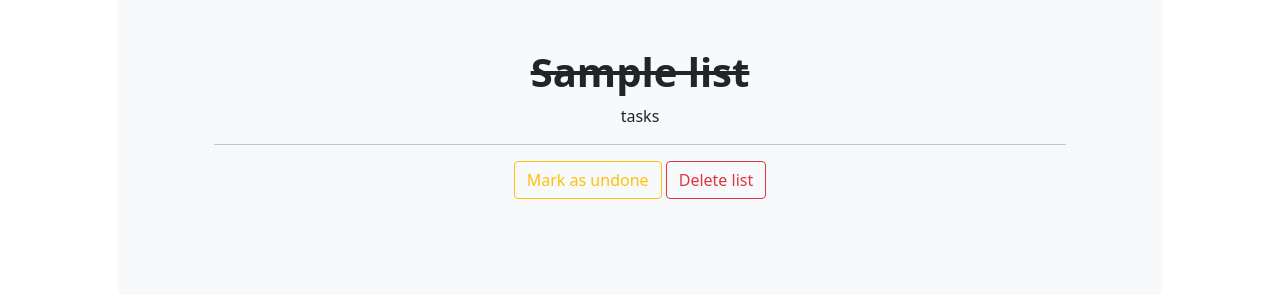
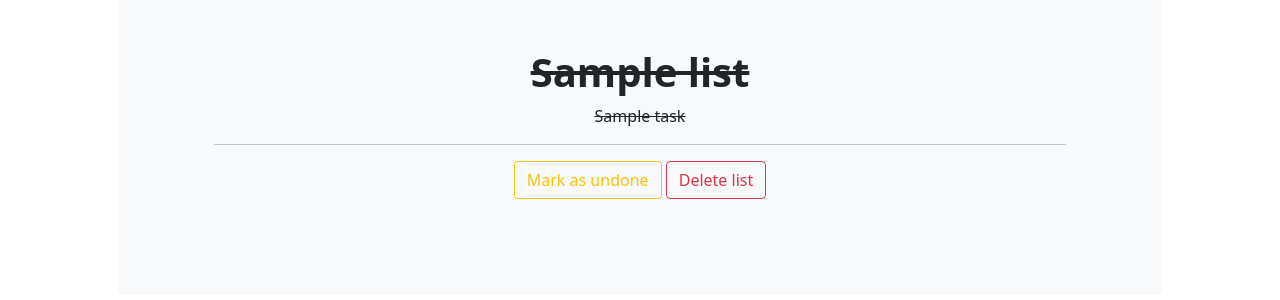
Before and after one commit to Seamse/ci-project-four, a Django app: page /edit/1 in a window 1280 px wide. Shown: the part 152-452 px from the top of the page. Run offline with Django 4.2, Linux system fonts and the light colour scheme; tables that the repository leaves empty hold one stand-in row (values such as "Sample post"); some libraries are stand-ins or nearby versions.

Commit message:
Add task delete functionality

```diff
--- a/doings/urls.py
+++ b/doings/urls.py
@@ -26,4 +26,5 @@ urlpatterns = [
     path('list_status/<list_id>', views.list_status, name='list_status'),
     path('delete_list/<list_id>', views.delete_list, name='delete_list'),
     path('add_task', views.add_task, name='add_task'),
+    path('delete_task/<task_id>', views.delete_task, name='delete_task'),
 ]
--- a/errands/forms.py
+++ b/errands/forms.py
@@ -9,7 +9,7 @@ class ListForm(forms.ModelForm):
 
 
 class TaskForm(forms.ModelForm):
-    list = forms.ModelChoiceField(queryset=models.List.objects.all())
+    list = forms.ModelChoiceField(queryset=models.List.objects.all(), initial=models.List.name)
 
     class Meta:
         model = models.Task
--- a/errands/views.py
+++ b/errands/views.py
@@ -1,6 +1,6 @@
 from django.shortcuts import render, redirect, get_object_or_404
 from errands import forms
-from .models import List
+from .models import List, Task
 
 
 def home(request):
@@ -70,3 +70,9 @@ def add_task(request):
         'form': form
     }
     return render(request, "add_task.html", context)
+
+
+def delete_task(request, task_id):
+    task = get_object_or_404(Task, id=task_id)
+    task.delete()
+    return redirect('home')
--- a/templates/edit_redirect.html
+++ b/templates/edit_redirect.html
@@ -6,21 +6,38 @@
         <div class="p-4 p-lg-5 bg-light rounded-3 text-center">
             <div class="m-4 m-lg-5">
                 {% if list.done %}
-                    <strike><h1 class="fw-bold">{{ list.name }}</h1></strike>
-                    <p>tasks</p>
+                <strike>
+                    <h1 class="fw-bold">{{ list.name }}</h1>
+                </strike>
+                {% for task in list.tasks.all %}
+                <strike>
+                    <p>{{ task.name }}</p>
+                </strike>
+                {% endfor %}
                 <hr>
                 <a class="btn btn-outline-warning btn-m" href="/list_status/{{ list.id }}">Mark as undone</a>
                 {% else %}
                 <h1 class="fw-bold">{{ list.name }}</h1>
                 {% for task in list.tasks.all %}
-                    <p>{{ task.name }}</p>
+                <div class="container">
+                    <div class="row">
+                        <div class="col-lg">
+                            {{ task.name }}
+                        </div>
+                        <div class="col-sm-auto">
+                            <a class="btn btn-outline-primary btn-sm" href=""><i class="bi bi-pencil"></i></a>
+                            <a class="btn btn-outline-secondary btn-sm" href="/delete_task/{{ task.id }}"><i class="bi bi-trash"></i></a>
+                        </div>
+                    </div>
+                </div>
                 {% endfor %}
                 <hr>
                 <a class="btn btn-outline-primary btn-m" href="/edit_name/{{ list.id }}">Edit name</a>
                 <a class="btn btn-outline-success btn-m" href="/add_task">Add task</a>
                 <a class="btn btn-outline-warning btn-m" href="/list_status/{{ list.id }}">Mark as done</a>
                 {% endif %}
-                <button type="button" class="btn btn-outline-danger btn-m" data-toggle="modal" data-target="#deleteModal">Delete list</button>
+                <button type="button" class="btn btn-outline-danger btn-m" data-toggle="modal"
+                    data-target="#deleteModal">Delete list</button>
             </div>
         </div>
     </div>
--- a/templates/index.html
+++ b/templates/index.html
@@ -27,14 +27,17 @@
                         <strike>
                             <h2 class="fs-4 fw-bold">{{ list.name }}</h2>
                         </strike>
+                        {% for task in list.tasks.all %}
+                        <strike><p class="mb-0">{{ task.name }}</p></strike>
+                        {% endfor %}
                         {% else %}
                         <div class="feature bg-primary bg-gradient text-white rounded-3 mb-4 mt-n4"><a
                             class="btn btn-primary btn-lg" href="/edit/{{ list.id }}"><i class="bi bi-pencil"></i></a></div>
                         <h2 class="fs-4 fw-bold">{{ list.name }}</h2>
-                        {% endif %}
                         {% for task in list.tasks.all %}
                         <p class="mb-0">{{ task.name }}</p>
                         {% endfor %}
+                        {% endif %}
                     </div>
                 </div>
             </div>
```
Lines whose indentation alone changed are shown as unchanged.
